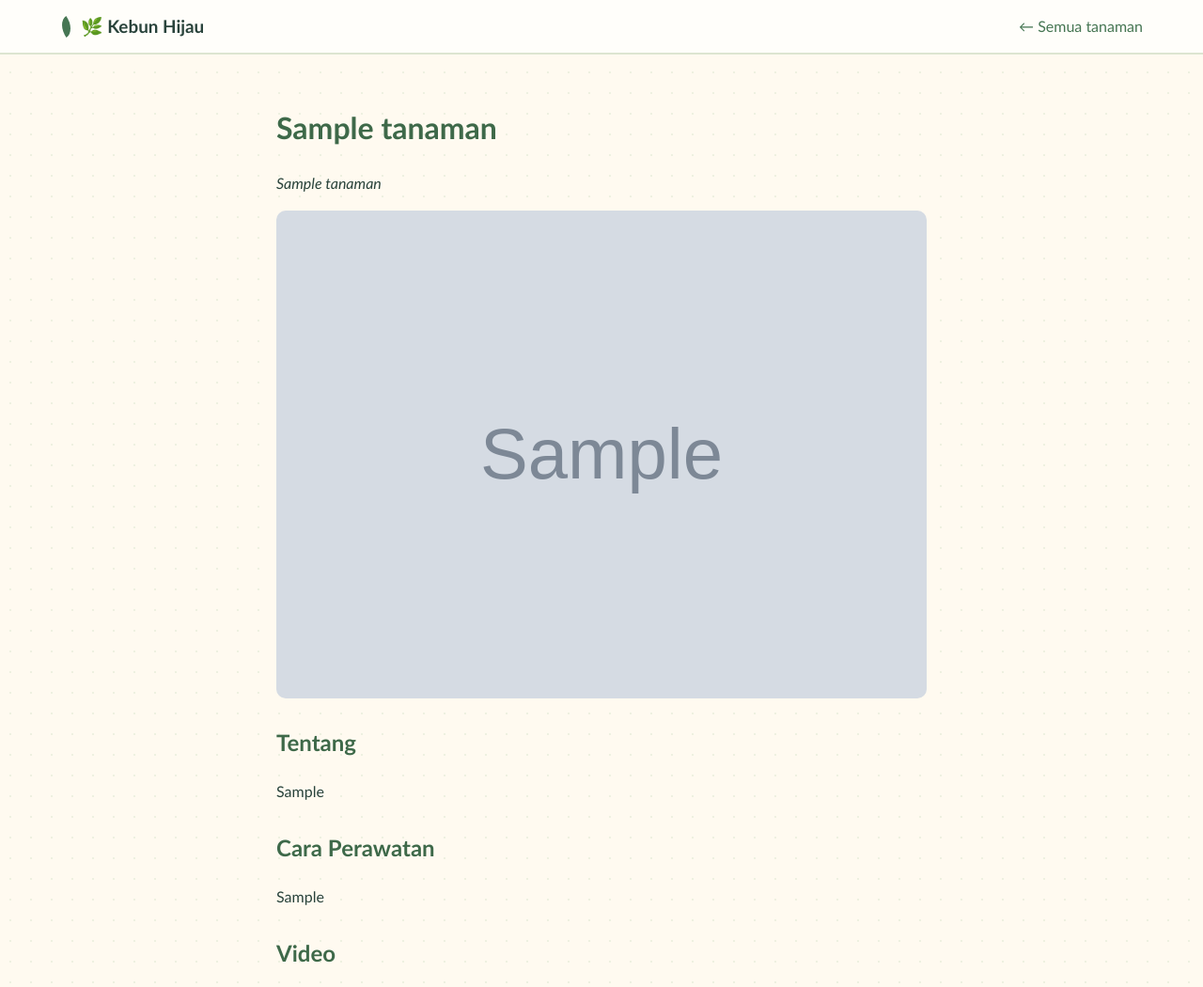
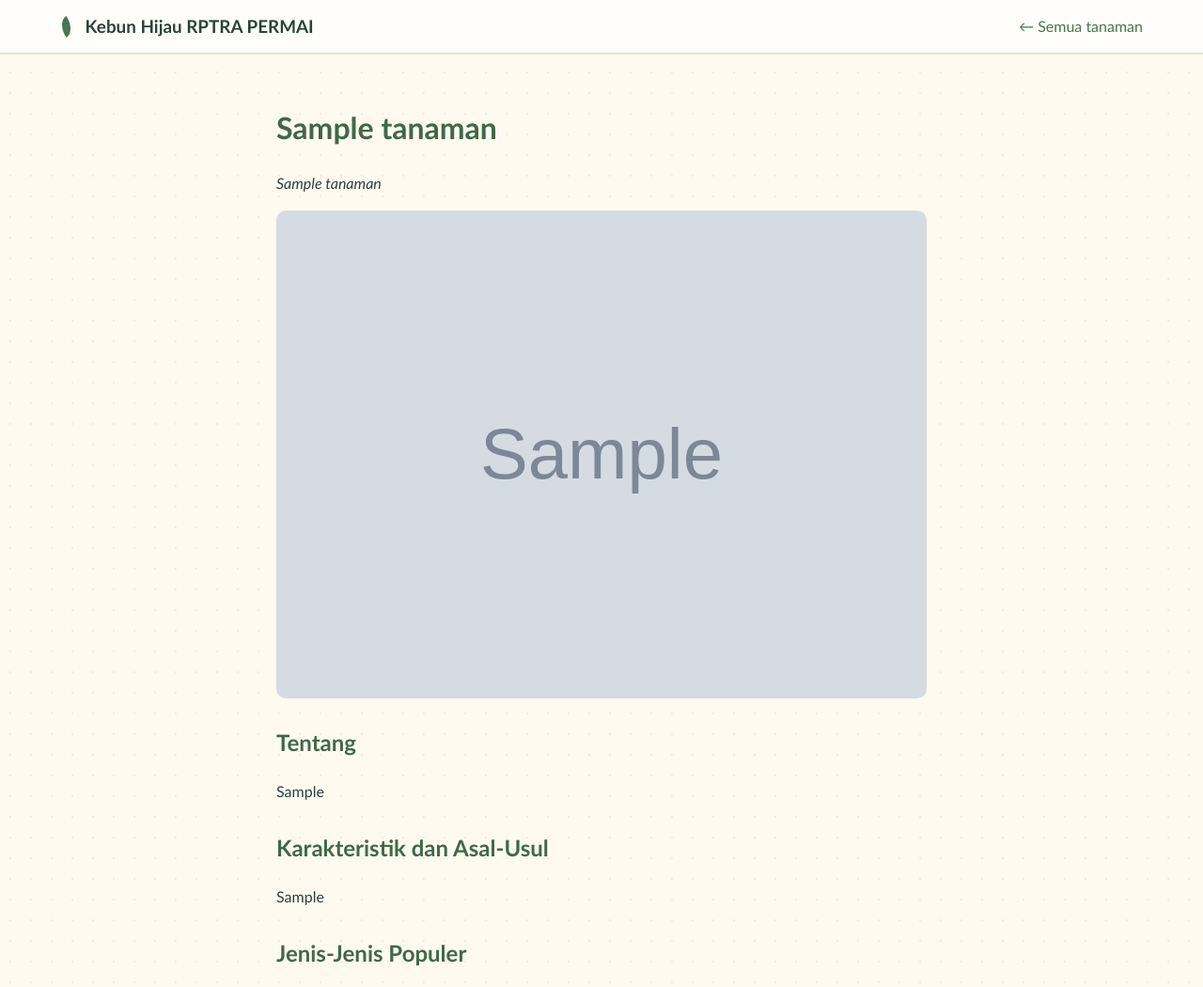
Before and after one commit to RakanPutraRanandito/Web-Katalog-Metopen-, a PHP site: page /tanaman.php?id=1 in a window 1280 px wide. Shown: the top 1050 px of the page at 94% size. Run offline with PHP 8.4, Linux system fonts and the light colour scheme; the visitor is signed in with stand-in values (Sample User, id 1); tables that the repository leaves empty or names only in its code hold one stand-in row (values such as "Sample post"); grey boxes marked "Sample" are stand-in pictures.

Commit message:
update tanaman

```diff
--- a/kebun-hijau/tanaman.php
+++ b/kebun-hijau/tanaman.php
@@ -3,15 +3,17 @@ $s=db()->prepare('SELECT * FROM tanaman WHERE id=?');$s->execute([(int)($_GET['i
 if(!$t){http_response_code(404);head('Tidak ditemukan');die('<main class="wrap"><h2>Tanaman tidak ditemukan</h2><a href="index.php">← Kembali</a></main>');}
 $o=db()->prepare('SELECT id,nama,foto FROM tanaman WHERE id<>? ORDER BY RAND() LIMIT 3');$o->execute([$t['id']]);
 head($t['nama'].' - Kebun Hijau'); $y=yt($t['video_url']); ?>
-<header class="top"><a class="logo" href="index.php">🌿 Kebun Hijau</a><a href="index.php">← Semua tanaman</a></header>
+<header class="top"><a class="logo" href="index.php"> Kebun Hijau RPTRA PERMAI</a><a href="index.php">← Semua tanaman</a></header>
 <main class="wrap">
 <h1><?=e($t['nama'])?></h1><em><?=e($t['nama_latin'])?></em>
 <?php if($t['foto']): ?><img class="big" src="uploads/<?=e($t['foto'])?>" alt="<?=e($t['nama'])?>"><?php endif ?>
 <h2>Tentang</h2><p><?=nl2br(e($t['deskripsi']))?></p>
+<h2>Karakteristik dan Asal-Usul</h2><p><?=nl2br(e($t['karakteristik']))?></p>
+<h2>Jenis-Jenis Populer</h2><p><?=nl2br(e($t['jenis']))?></p>
+<h2>Manfaat</h2><p><?=nl2br(e($t['manfaat']))?></p>
 <h2>Cara Perawatan</h2><p><?=nl2br(e($t['perawatan']))?></p>
 <?php if($t['video']||$y): ?><h2>Video</h2>
 <?php if($t['video']): ?><video class="big" controls src="uploads/<?=e($t['video'])?>"></video><?php endif ?>
-<?php if($y): ?><iframe class="big yt" src="https://www.youtube.com/embed/<?=e($y)?>" allowfullscreen></iframe><?php endif ?>
 <?php endif ?>
 
 </main><footer>© <?=date('Y')?> Kebun Hijau</footer></body></html>
```
